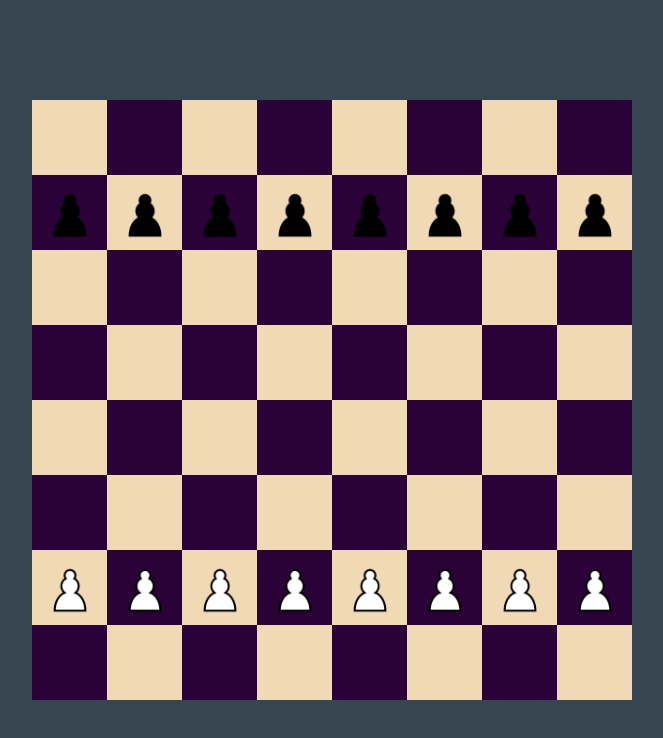
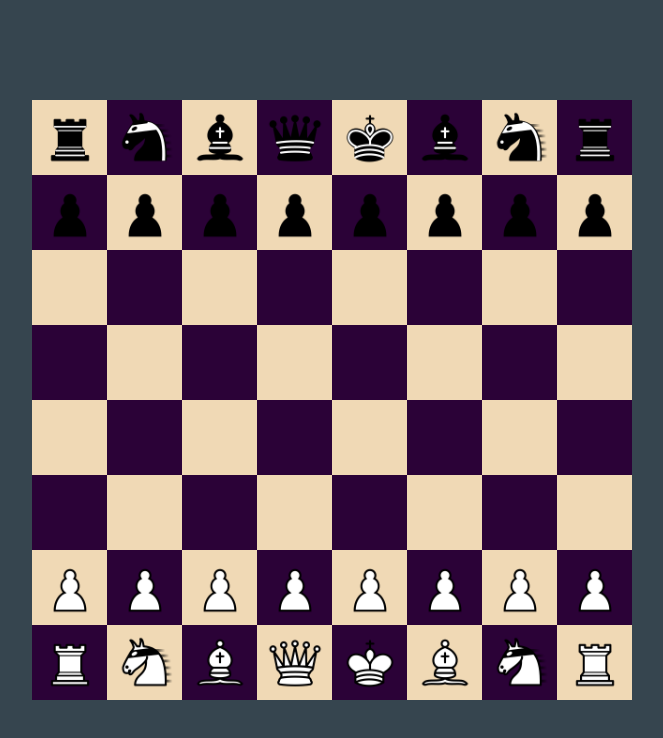
Before and after one commit to alexverbs/chess-project, a React (Create React App) app in the folder chess/: page / in a window 1280 px wide. Shown: the top 738 px of the page, without its empty margins (308-971 px from the left). Built offline with nearby package versions, Linux system fonts and the light colour scheme.

Commit message:
added all pieces in starting positions 4/17

```diff
--- a/chess/src/components/Chessboard.tsx
+++ b/chess/src/components/Chessboard.tsx
@@ -21,6 +21,31 @@ for(let i = 0; i < 8; i++){
     pieces.push({image: 'assets/black-pawn.png', x: i, y: 6});
 }
 
+for (let i = 0; i < 8; i+=7)
+{
+    pieces.push({image: 'assets/white-rook.png', x: i, y: 0});
+    pieces.push({image: 'assets/black-rook.png', x: i, y: 7});
+
+}
+
+for (let i = 1; i < 7; i+=5)
+{
+    pieces.push({image: 'assets/white-knight.png', x: i, y: 0});
+    pieces.push({image: 'assets/black-knight.png', x: i, y: 7});
+}
+
+for (let i = 2; i < 6; i+=3)
+{
+    pieces.push({image: 'assets/white-bishop.png', x: i, y: 0});
+    pieces.push({image: 'assets/black-bishop.png', x: i, y: 7});
+}
+
+pieces.push({image: 'assets/white-queen.png', x: 3, y: 0});
+pieces.push({image: 'assets/black-queen.png', x: 3, y: 7});
+
+pieces.push({image: 'assets/white-king.png', x: 4, y: 0});
+pieces.push({image: 'assets/black-king.png', x: 4, y: 7});
+
 export default function Chessboard()
 {
     let board = [];
```
Also changed, not shown: chess/public/assets/black-knight.png (renamed from chess/public/assets/black-nightrd.png), chess/public/assets/white-knight.png (renamed from chess/public/assets/white-nightrd.png).
